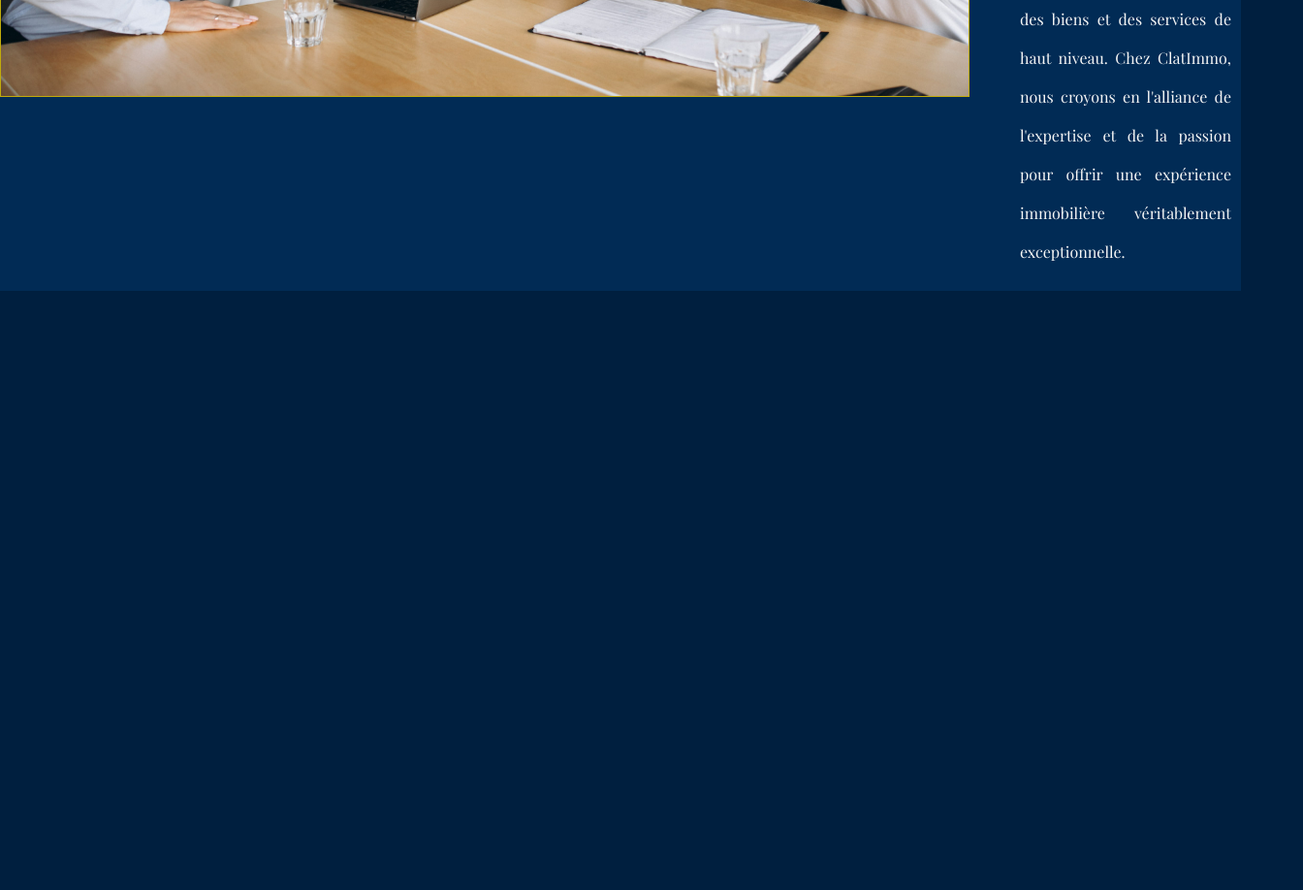
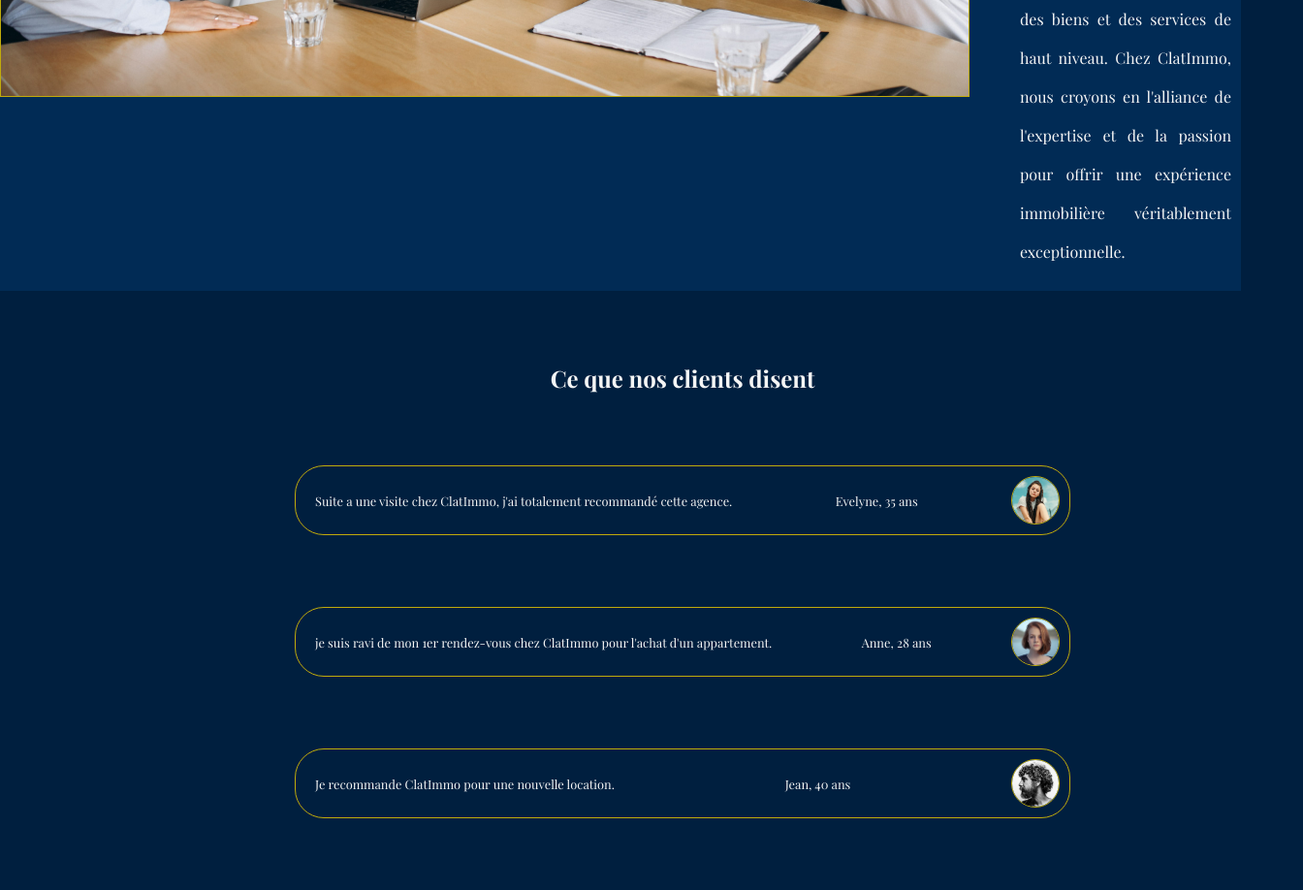
Before and after one commit to petaccia/-clatImmo, a website: page index.html in a window 1280 px wide. Shown: the part 2451-3369 px from the top of the page at 97% size, 1344 px wide, since content can reach past the window. Before the commit the page ends 2751 px from the top, so only its background shows below. Drawn offline with nearby package versions, Linux system fonts and the light colour scheme; a web font is replaced by a local one.

Commit message:
Mise en place des commentaires des clients

```diff
--- a/css/styles.css
+++ b/css/styles.css
@@ -222,3 +222,40 @@ body {
   text-align: justify;
   margin-bottom: 10px;
 }
+
+
+.comments{
+  width: 100%;
+  display: flex;
+  flex-direction: column;
+  align-items: center;
+  justify-content: space-between;
+  gap: 10px;
+  padding: 10px;
+  margin: 4rem;
+}
+
+.comment {
+  display:flex;
+  justify-content: space-between;
+  align-items: center;
+  width: 800px;
+  margin-top: 4rem;
+  padding: 10px;
+  gap: 10px;
+  border: 1px solid var(--orange);
+  border-radius: 30px;
+}
+
+.comment img {
+  width: 50px;
+  height: 50px;
+  border-radius: 50%;
+  border: 1px solid var(--orange);
+  object-fit: cover;
+}
+
+.comment p {
+  font-size: 0.8rem;
+  padding: 10px;
+}
--- a/index.html
+++ b/index.html
@@ -106,6 +106,26 @@
         </div>
       </div>
     </section>
+    <section class="comments__container">
+      <div class="comments">
+        <h2>Ce que nos clients disent</h2>
+        <div class="comment">
+          <p class="comment__text">Suite a une visite chez ClatImmo, j'ai totalement recommandé cette agence. </p>
+          <p class="comment__author"> Evelyne, 35 ans</p>
+          <img src="./assets/person/audrey.jpg" alt="audrey">
+        </div>
+        <div class="comment">
+          <p class="comment__text">je suis ravi de mon 1er rendez-vous chez ClatImmo pour l'achat d'un appartement. </p>
+          <p class="comment__author"> Anne, 28 ans</p>
+          <img src="./assets/person/laure.jpg" alt="laure">
+        </div>
+        <div class="comment">
+          <p class="comment__text">Je recommande ClatImmo pour une nouvelle location. </p>
+          <p class="comment__author"> Jean, 40 ans</p>
+          <img src="./assets/person/nicolas.jpg" alt="nicolas">
+        </div>
+
+    </section>
 
   </div>
 </body>
```
